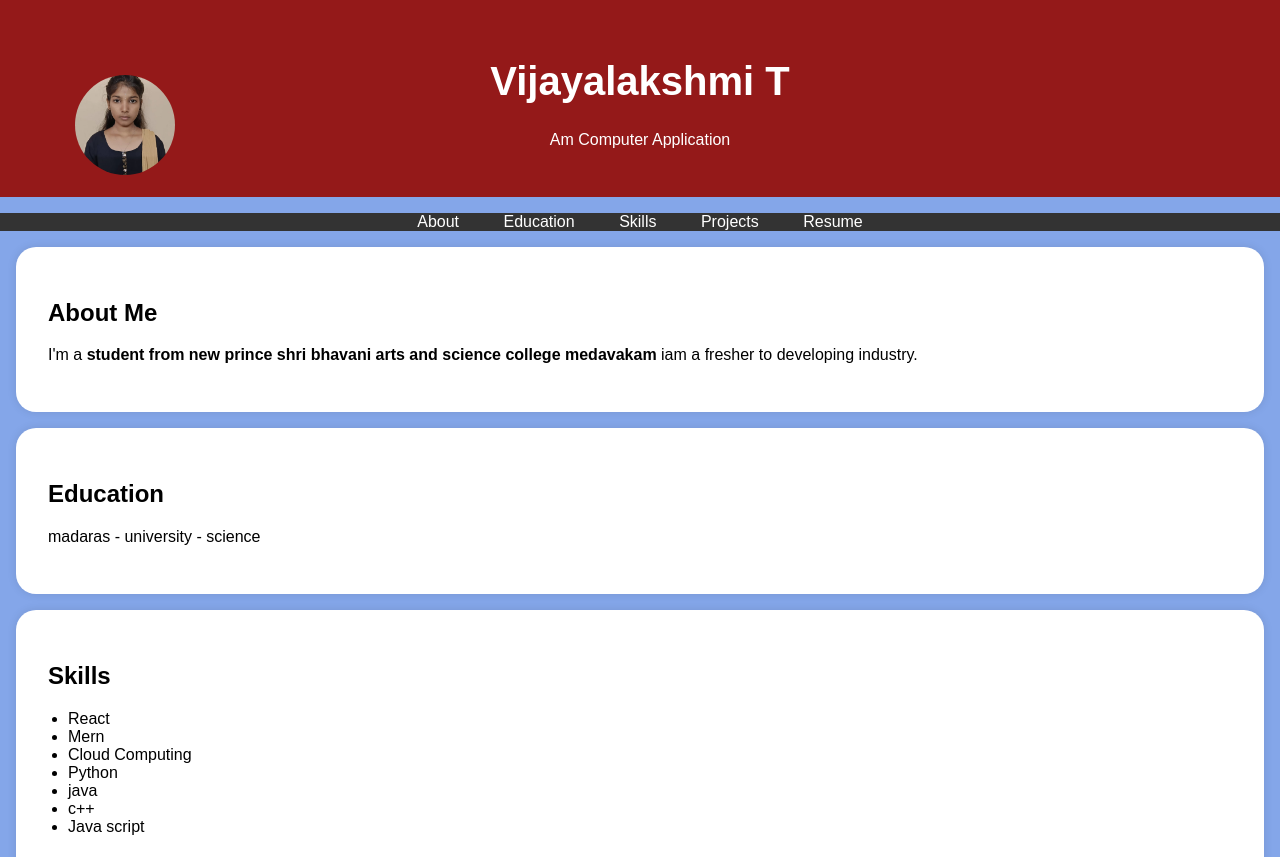
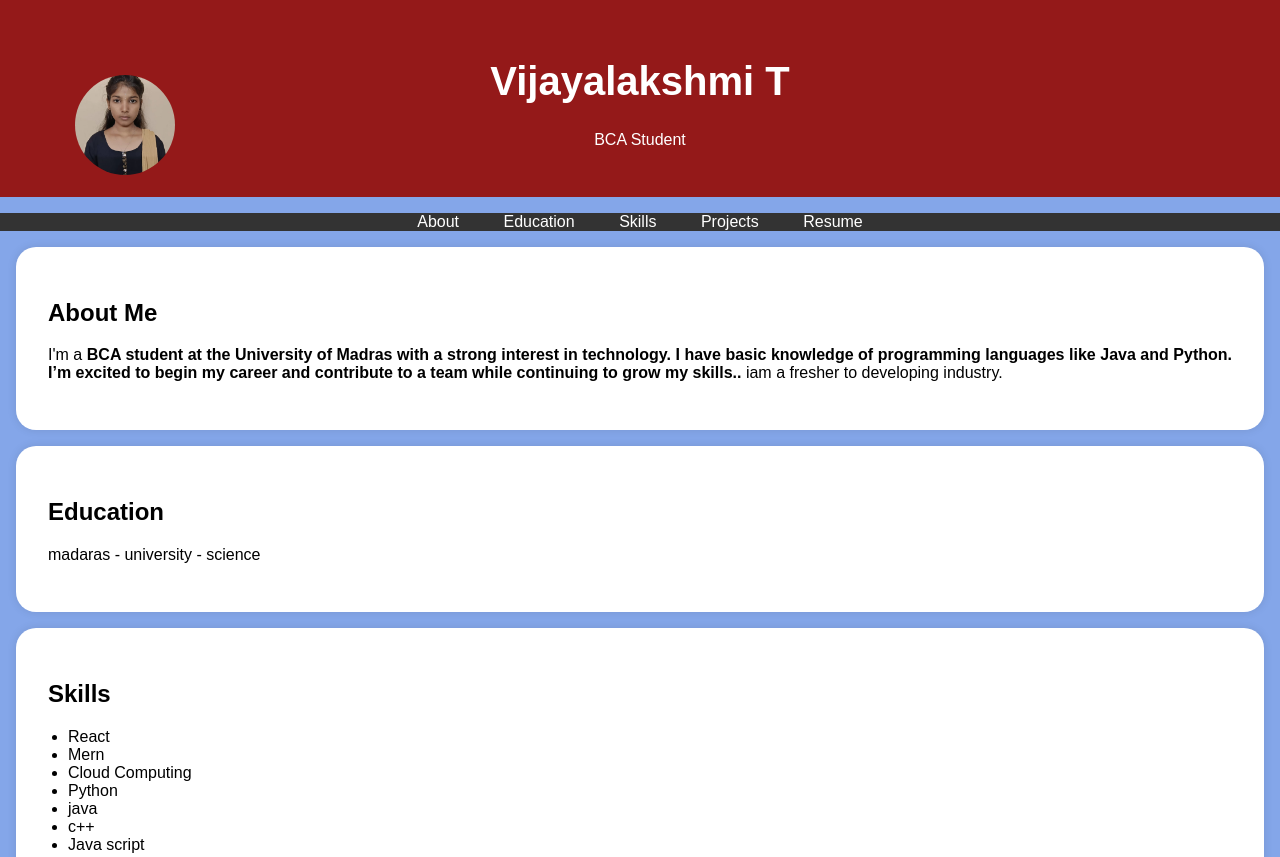
Before and after one commit to 19vijayalakviji21/Vijayalakshmi-T, a plain HTML site: page index.html in a window 1280 px wide. Shown: the top 857 px of the page. Drawn offline with Linux system fonts and the light colour scheme.

Commit message:
Update index.html

```diff
--- a/index.html
+++ b/index.html
@@ -97,7 +97,7 @@
             <!-- Add your profile picture here -->
             <img src="IMG_20250326_234354.jpg" alt="Your Profile Picture" class="profile-picture">
             <h1>Vijayalakshmi T</h1>
-            <p>Am Computer Application</p>
+            <p>BCA Student </p>
         </div>
     </header>
 
@@ -115,7 +115,7 @@
     <section id="about">
         <div class="section-content">
             <h2>About Me</h2>
-            <p>I'm a <b>student from new prince shri bhavani arts and science college medavakam</b> iam a fresher to developing industry.</p>
+            <p>I'm a <b>BCA student at the University of Madras with a strong interest in technology. I have basic knowledge of programming languages like Java and Python. I’m excited to begin my career and contribute to a team while continuing to grow my skills..</b> iam a fresher to developing industry.</p>
 
         </div>
     </section>
```
